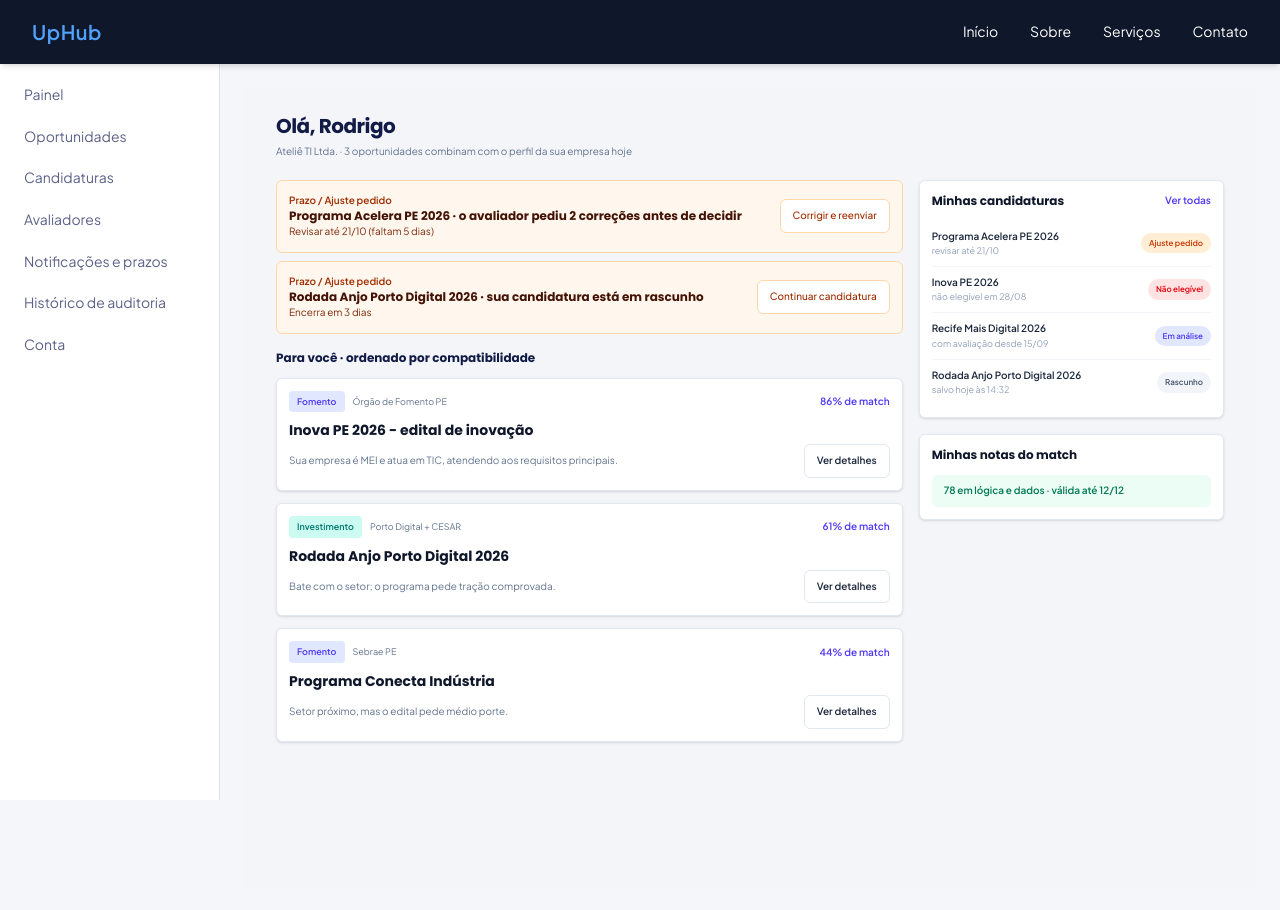
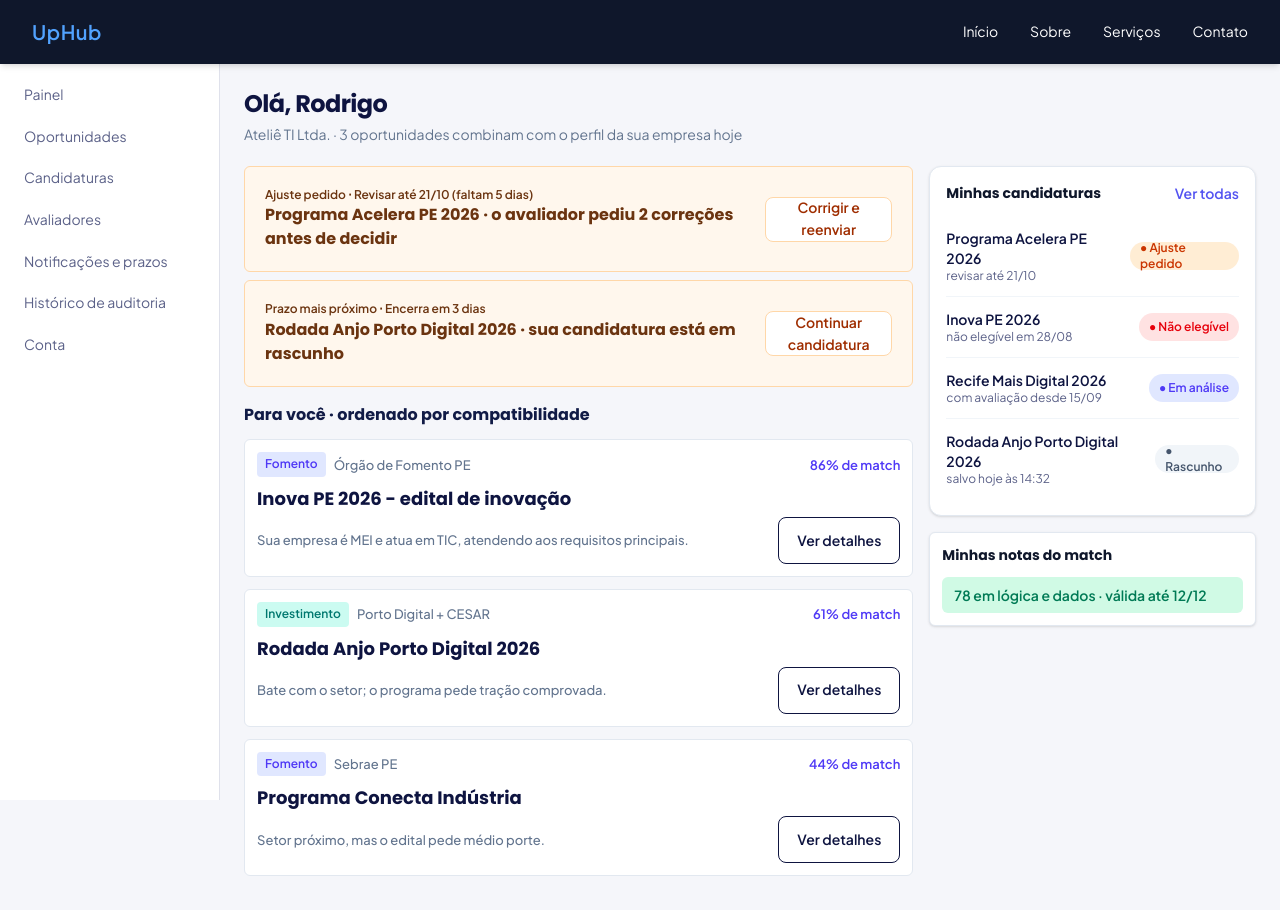
Before and after one commit to umcaranormale-bot/UpHub, a React (Vite) app in the folder frontend/: page /candidato in a window 1280 px wide. Built offline with nearby package versions, Linux system fonts and the light colour scheme.

Commit message:
fix: ajuste na home do candidato e no botao

```diff
--- a/frontend/src/components/AlertCard.tsx
+++ b/frontend/src/components/AlertCard.tsx
@@ -1,33 +1,34 @@
+import { CustomButton } from "./CustomButton";
+
 interface AlertCardProps {
     title: string;
+    status: string;
     description: string;
     button: string;
 }
 
 export default function AlertCard({
     title,
+    status,
     description,
     button,
 }: AlertCardProps) {
     return (
-        <div className="flex flex-col sm:flex-row sm:items-center justify-between gap-3 rounded-md border border-orange-200 bg-orange-50 p-3">
+        <div className="flex flex-col sm:flex-row sm:items-center justify-between gap-5 rounded-md border border-orange-200 bg-orange-50 p-5">
             <div>
-                <p className="text-[10px] font-semibold text-orange-800">
-                    Prazo / Ajuste pedido
+                <p className="text-legenda font-semibold text-alerta">
+                    {status} ⋅ {description}
                 </p>
 
-                <h3 className="text-xs font-bold text-orange-950">
+                <h3 className="w-120 text-base font-bold text-alerta">
                     {title}
                 </h3>
 
-                <p className="text-[10px] text-orange-900">
-                    {description}
-                </p>
             </div>
 
-            <button className="shrink-0 rounded-md border border-orange-200 bg-white px-3 py-2 text-[10px] font-medium text-orange-800 hover:bg-orange-100">
+            <CustomButton variant="laranja" size="auto">
                 {button}
-            </button>
+            </CustomButton>
         </div>
     );
 }
--- a/frontend/src/components/ApplicationPanel.tsx
+++ b/frontend/src/components/ApplicationPanel.tsx
@@ -8,28 +8,36 @@ const applications = [
 
 export default function ApplicationsPanel() {
     return (
-        <div className="rounded-md border border-slate-200 bg-white p-3 shadow-sm">
-            <div className="flex justify-between mb-3">
-                <h2 className="text-xs font-bold text-slate-900">
+        <div className="rounded-xl border border-slate-200 bg-white p-4 shadow-sm">
+            <div className="mb-3 flex justify-between">
+                <h2 className="text-sm font-bold text-slate-900">
                     Minhas candidaturas
                 </h2>
-                <button className="text-[10px] font-semibold text-indigo-600">
+
+
+                <a
+                    href="/cadastro"
+                    className="font-semibold text-acento hover:text-indigo-700 transition-colors"
+                >
                     Ver todas
-                </button>
+                </a>
             </div>
 
             <div className="divide-y divide-slate-100">
                 {applications.map((app) => (
-                    <div key={app.title} className="flex items-center justify-between gap-2 py-2">
+                    <div key={app.title} className="flex items-center justify-between gap-2 py-3">
                         <div>
-                            <p className="text-[10px] font-semibold text-slate-800">
+                            <p className="text-sm font-semibold text-titulo">
                                 {app.title}
                             </p>
-                            <p className="text-[9px] text-slate-400">{app.date}</p>
+
+                            <p className="text-xs text-secundario">
+                                {app.date}
+                            </p>
                         </div>
 
-                        <span className={`rounded-full px-2 py-1 text-[8px] font-semibold ${app.color}`}>
-                            {app.status}
+                        <span className={`inline-flex items-center justify-center gap-1.5 w-fit h-7 px-2.5 py-1.25 rounded-full text-xs font-semibold ${app.color}`}>
+                            ● {app.status}
                         </span>
                     </div>
                 ))}
--- a/frontend/src/components/CandidateAlerts.tsx
+++ b/frontend/src/components/CandidateAlerts.tsx
@@ -5,12 +5,14 @@ export default function CandidateAlerts() {
         <div className="space-y-2">
             <AlertCard
                 title="Programa Acelera PE 2026 · o avaliador pediu 2 correções antes de decidir"
+                status="Ajuste pedido"
                 description="Revisar até 21/10 (faltam 5 dias)"
                 button="Corrigir e reenviar"
             />
 
             <AlertCard
                 title="Rodada Anjo Porto Digital 2026 · sua candidatura está em rascunho"
+                status="Prazo mais próximo"
                 description="Encerra em 3 dias"
                 button="Continuar candidatura"
             />
--- a/frontend/src/components/CandidateHeader.tsx
+++ b/frontend/src/components/CandidateHeader.tsx
@@ -1,11 +1,11 @@
 export default function CandidateHeader() {
     return (
         <header>
-            <h1 className="text-xl font-extrabold tracking-tight text-[#111b46]">
+            <h1 className="text-2xl font-extrabold tracking-tight text-titulo">
                 Olá, Rodrigo
             </h1>
 
-            <p className="mt-1 text-[10px] text-slate-500">
+            <p className="mt-1 text-md text-slate-500">
                 Ateliê TI Ltda. · 3 oportunidades combinam com o perfil da sua empresa hoje
             </p>
         </header>
--- a/frontend/src/components/CustomButton.tsx
+++ b/frontend/src/components/CustomButton.tsx
@@ -1,9 +1,10 @@
+
 import React from 'react';
 import { Link } from 'react-router-dom';
 
 interface ButtonProps extends React.ButtonHTMLAttributes<HTMLButtonElement> {
-  variant?: 'aprovar' | 'reprovar' | 'neutro';
-  size?: 'grande' | 'medio' | 'pequeno';
+  variant?: 'aprovar' | 'reprovar' | 'neutro' | 'laranja';
+  size?: 'grande' | 'medio' | 'pequeno' | 'auto' | 'cartao';
   children: React.ReactNode;
   to?: string;
 }
@@ -21,16 +22,19 @@ export function CustomButton({
     grande: 'w-full h-[45px]',
     medio: 'w-[152px] h-[45px]',
     pequeno: 'w-[90px] h-[45px]',
+    auto: 'w-auto h-[45px] px-3',
+    cartao: 'w-[122px] h-[47px] px-[18px] py-3 gap-2 rounded-lg border',
   };
 
   const variantClasses = {
     aprovar: 'bg-acento text-white border border-acento hover:bg-card hover:text-acento',
     reprovar: 'bg-white text-[#d9534f] border border-[#d9534f] hover:bg-[#fff5f5]',
     neutro: 'bg-white text-profundo border border-profundo hover:bg-profundo hover:text-white',
+    laranja: 'bg-white text-orange-800 border border-orange-200 hover:bg-orange-100',
   };
 
   const buttonClasses = `
-    font-semibold rounded-xl flex items-center justify-center
+    font-semibold rounded-lg flex items-center justify-center
     transition-colors cursor-pointer
     ${sizeClasses[size]}
     ${variantClasses[variant]}
--- a/frontend/src/components/MatchNotes.tsx
+++ b/frontend/src/components/MatchNotes.tsx
@@ -1,12 +1,12 @@
 export default function MatchNotes() {
     return (
         <div className="rounded-md border border-slate-200 bg-white p-3 shadow-sm">
-            <h2 className="mb-3 text-xs font-bold text-slate-900">
+            <h2 className="mb-3 text-sm font-bold text-slate-900">
                 Minhas notas do match
             </h2>
 
-            <div className="rounded-md bg-emerald-50 px-3 py-2">
-                <p className="text-[10px] font-semibold text-emerald-700">
+            <div className="rounded-md bg-emerald-100 px-3 py-2">
+                <p className="text-sm font-semibold text-emerald-700">
                     78 em lógica e dados · válida até 12/12
                 </p>
             </div>
--- a/frontend/src/components/OpportunityCard.tsx
+++ b/frontend/src/components/OpportunityCard.tsx
@@ -1,3 +1,5 @@
+import { CustomButton } from "./CustomButton";
+
 export interface Opportunity {
     category: string;
     organization: string;
@@ -15,35 +17,35 @@ export default function OpportunityCard({
     item,
 }: OpportunityCardProps) {
     return (
-        <article className="rounded-md border border-slate-200 bg-white p-3 shadow-sm hover:shadow-md transition">
+        <article className="rounded-md border border-slate-200 bg-white p-3">
             <div className="flex justify-between items-center gap-2 mb-2">
                 <div className="flex items-center gap-2">
-                    <span className={`rounded px-2 py-1 text-[9px] font-semibold ${item.color}`}>
+                    <span className={`rounded px-2 py-1 text-legenda font-semibold ${item.color}`}>
                         {item.category}
                     </span>
 
-                    <span className="text-[9px] text-slate-500">
+                    <span className="text-rotulo text-slate-500">
                         {item.organization}
                     </span>
                 </div>
 
-                <span className="text-[10px] font-semibold text-indigo-600">
+                <span className="text-rotulo font-semibold text-indigo-600">
                     {item.match}% de match
                 </span>
             </div>
 
-            <h3 className="text-sm font-bold text-slate-900 mb-1">
+            <h3 className="text-lead font-bold mb-1">
                 {item.title}
             </h3>
 
             <div className="flex flex-col sm:flex-row sm:items-center justify-between gap-3">
-                <p className="text-[10px] text-slate-500 max-w-lg">
+                <p className="text-rotulo text-slate-500 max-w-lg">
                     {item.description}
                 </p>
 
-                <button className="shrink-0 rounded-md border border-slate-200 px-3 py-2 text-[10px] font-semibold text-slate-800 hover:bg-slate-50">
+                <CustomButton variant="neutro" size="cartao">
                     Ver detalhes
-                </button>
+                </CustomButton>
             </div>
         </article>
     );
--- a/frontend/src/components/OpportunityList.tsx
+++ b/frontend/src/components/OpportunityList.tsx
@@ -30,7 +30,7 @@ const opportunities: Opportunity[] = [
 export default function OpportunityList() {
     return (
         <div>
-            <h2 className="mb-3 text-xs font-bold text-[#111b46]">
+            <h2 className="mb-3 text-base font-bold text-[#111b46]">
                 Para você · ordenado por compatibilidade
             </h2>
 
--- a/frontend/src/index.css
+++ b/frontend/src/index.css
@@ -15,6 +15,7 @@
   --color-card: #FFFFFF;
   --color-acento-suave: #F0F0FE;
   --color-sutil: #DFE1EB;
+  --color-alerta: #6B3410;
 
   /* Marca */
   --color-pervinca: #5353F1;
--- a/frontend/src/pages/CandidateHome.tsx
+++ b/frontend/src/pages/CandidateHome.tsx
@@ -6,7 +6,7 @@ import OpportunityList from "../components/OpportunityList";
 
 export default function CandidateHome() {
   return (
-    <main className="min-h-screen bg-[#f4f5f9] px-4 py-6 sm:px-6 lg:px-8">
+    <main className="min-h-screen bg-page">
       <div className="mx-auto max-w-7xl">
         <CandidateHeader />
 
```
